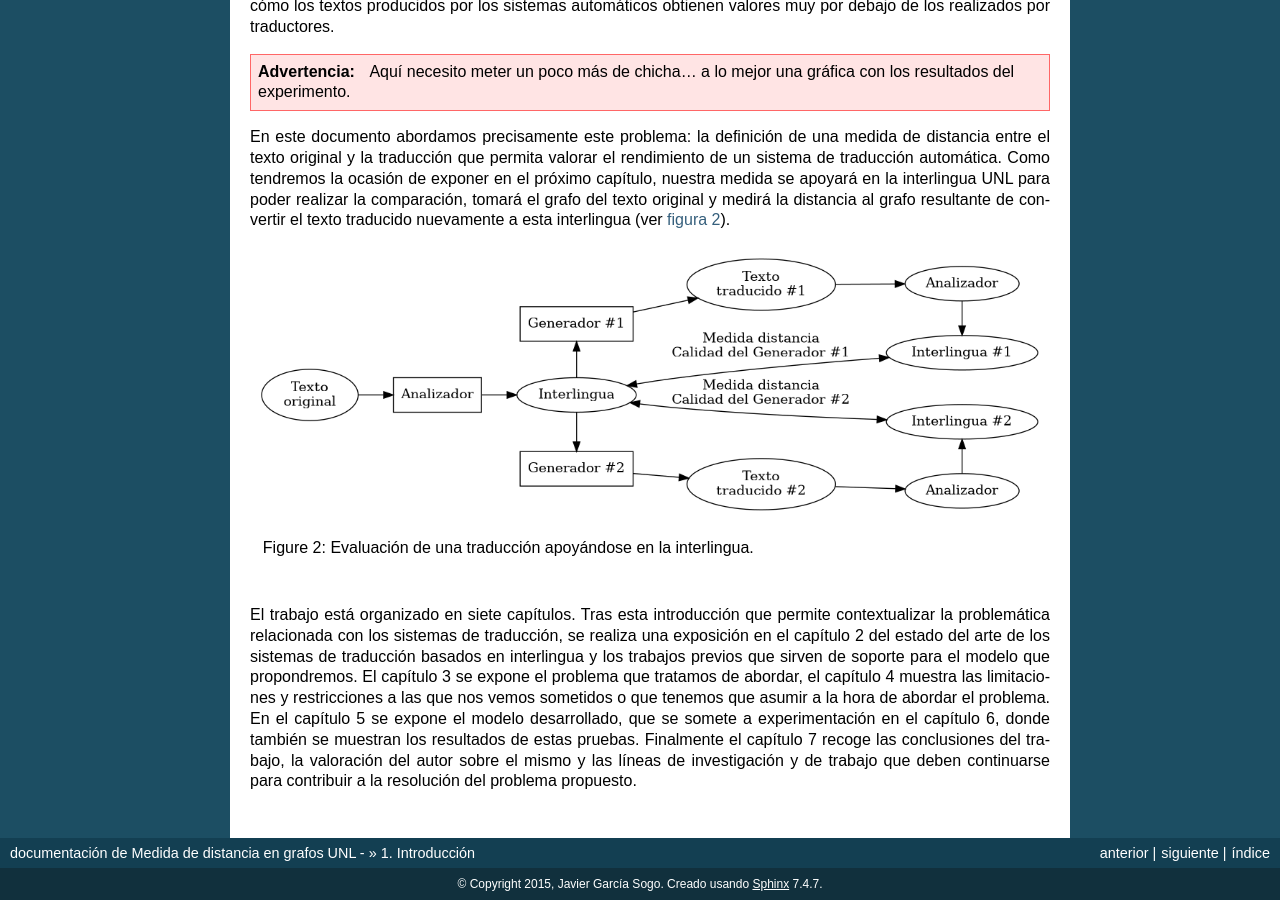
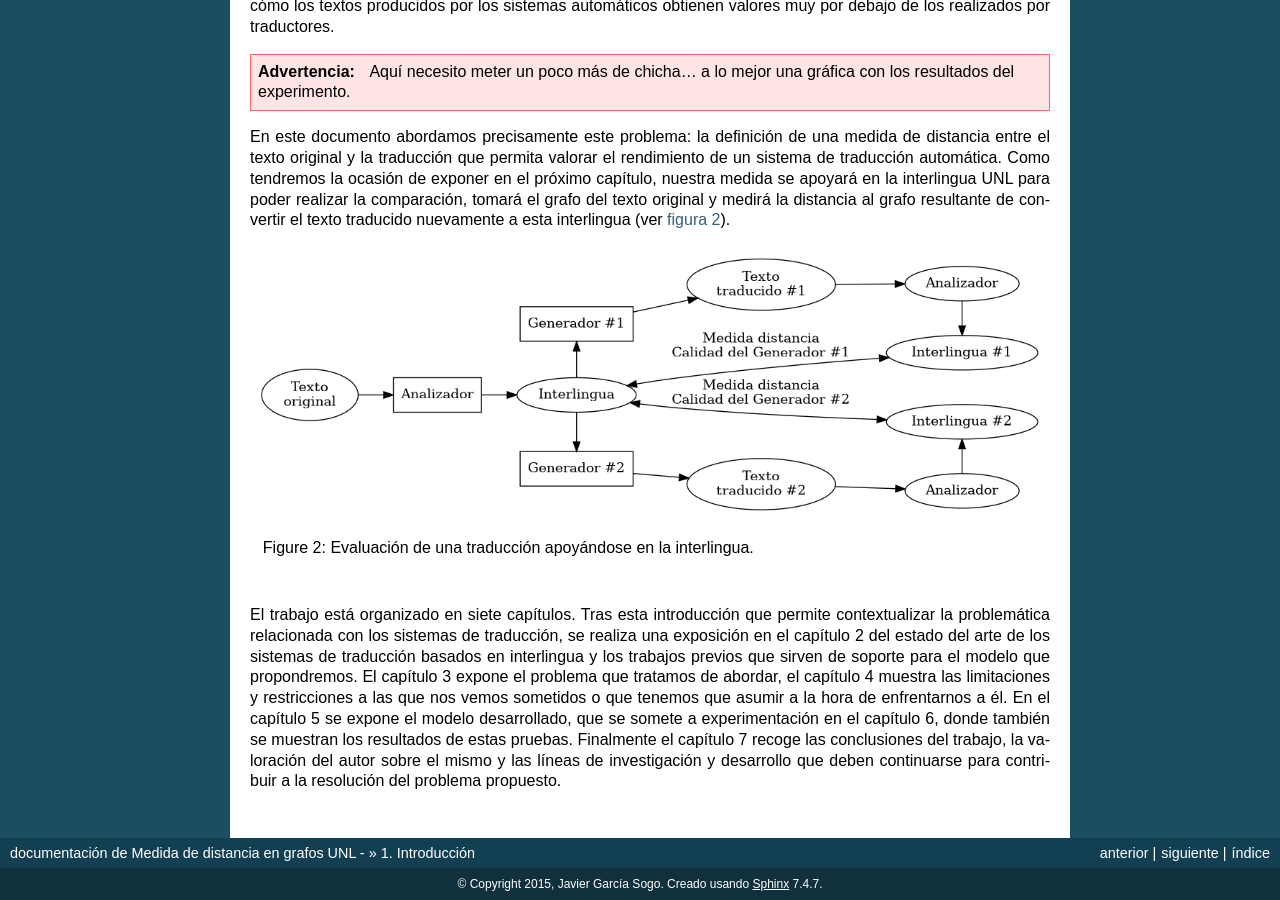
Before and after one commit to jgsogo/muia_tfm, a Sphinx documentation site: the page built from doc/0.intro.rst, in a window 1280 px wide and 900 px high, scrolled down 4774 px. Built offline with Sphinx 7.4.7, drawn with Linux system fonts in a browser that asks for light colours; cross-references to code outside the pages are shown as plain code.

Commit message:
correcciones menores

```diff
--- a/doc/0.intro.rst
+++ b/doc/0.intro.rst
@@ -342,11 +342,11 @@ El trabajo está organizado en siete capítulos. Tras esta introducción que per
 contextualizar la problemática relacionada con los sistemas de traducción, se realiza
 una exposición en el capítulo 2 del estado del arte de los sistemas de traducción
 basados en interlingua y los trabajos previos que sirven de soporte para el modelo
-que propondremos. El capítulo 3 se expone el problema que tratamos de abordar, el
+que propondremos. El capítulo 3 expone el problema que tratamos de abordar, el
 capítulo 4 muestra las limitaciones y restricciones a las que nos vemos sometidos o
-que tenemos que asumir a la hora de abordar el problema. En el capítulo 5 se expone
+que tenemos que asumir a la hora de enfrentarnos a él. En el capítulo 5 se expone
 el modelo desarrollado, que se somete a experimentación en el capítulo 6, donde también
 se muestran los resultados de estas pruebas. Finalmente el capítulo 7 recoge las
 conclusiones del trabajo, la valoración del autor sobre el mismo y las líneas
-de investigación y de trabajo que deben continuarse para contribuir a la
+de investigación y desarrollo que deben continuarse para contribuir a la
 resolución del problema propuesto.
```
